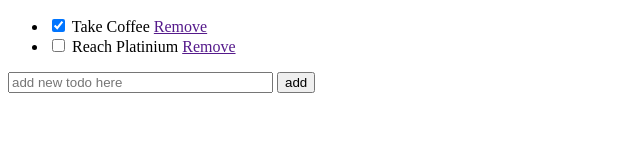
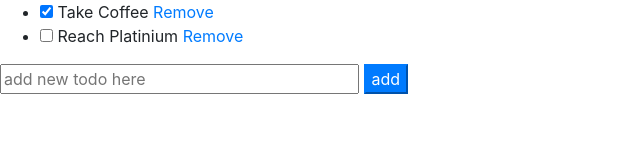
Before and after one commit to selimmouelhi/todolist, a plain HTML site: page index.html in a window 1280 px wide. Shown: the whole page, without its empty margins (0-640 px from the left). Drawn offline with nearby package versions, Linux system fonts and the light colour scheme.

Commit message:
update todolist

```diff
--- a/index.html
+++ b/index.html
@@ -5,6 +5,7 @@
     <title></title>
     <script src="https://ajax.googleapis.com/ajax/libs/angularjs/1.5.8/angular.min.js"></script>
     <script src="app.js"></script>
+    <link rel="stylesheet" href="https://angularjs.org/css/bootstrap.min.css">
 </head>
 
 <body>
```
Also changed, not shown: todo.css (added).
